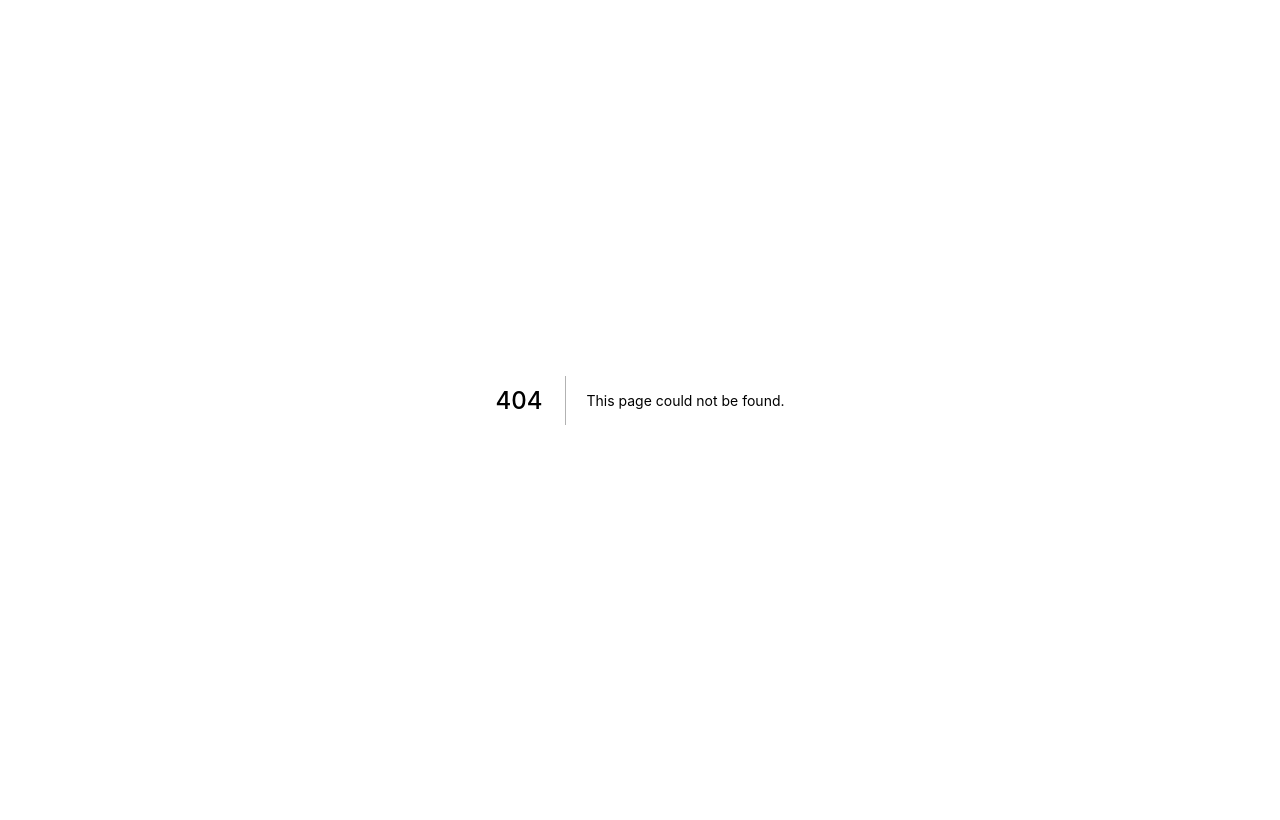
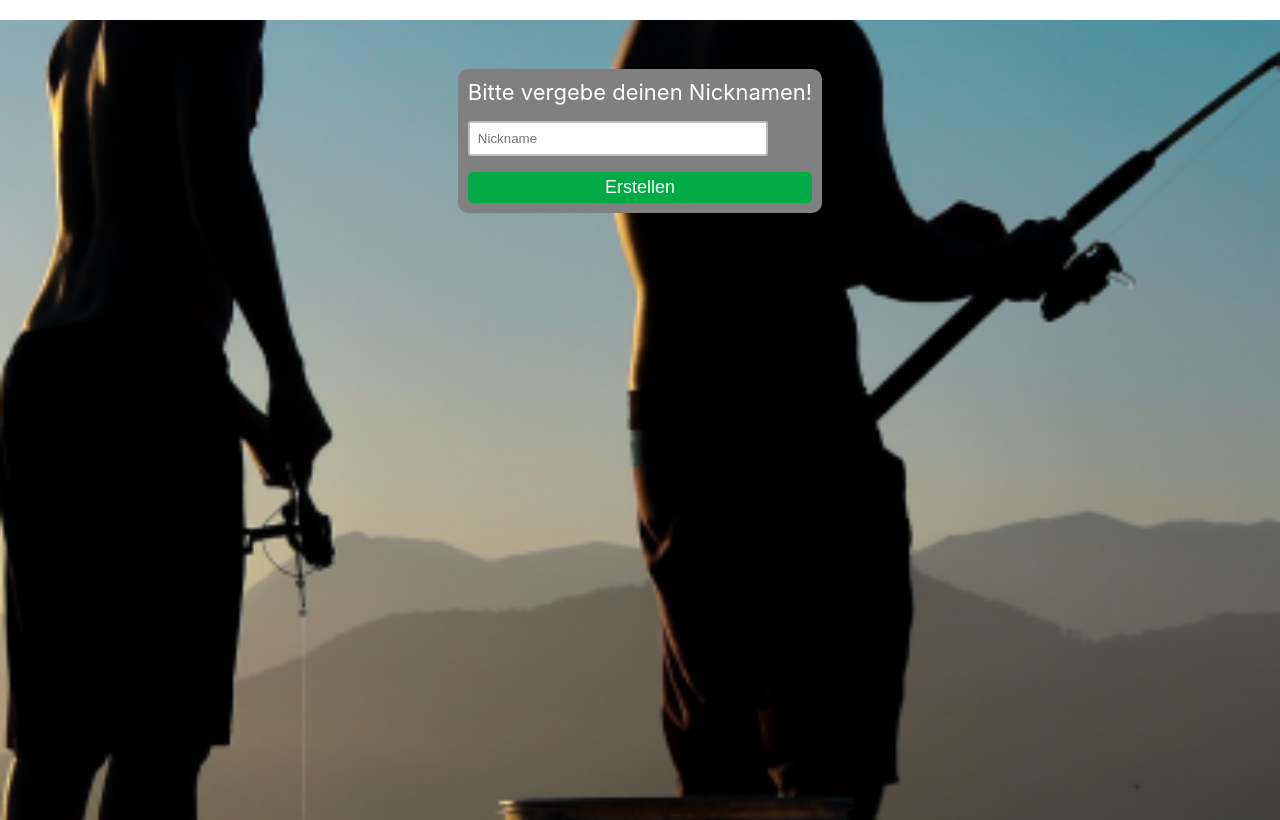
Before and after one commit to aramaisgaribjan/capstone-project, a Next.js app: page /auth/createNickname in a window 1280 px wide. Before the commit this address had no page. Built offline with nearby package versions, Linux system fonts and the light colour scheme; no server answers; sample sign-in values are in the browser's storage.

Commit message:
add create nickname page and join fishingday function

```diff
--- /dev/null
+++ b/pages/api/assignNickname/[userId].js
@@ -0,0 +1,43 @@
+import { getSession } from "next-auth/react";
+import { connectDb } from "../../../utils/db";
+import User from "../../../schema/User";
+
+export default async function handler(request, response) {
+  const { userId } = request.query;
+
+  try {
+    connectDb();
+
+    const session = await getSession({ req: request });
+
+    switch (request.method) {
+      case "PATCH":
+        const createNickname = await User.findByIdAndUpdate(
+          userId,
+          {
+            $set: { nickname: request.body.nickname },
+          },
+          { returnDocument: "after", runValidators: true }
+        ).where({ userId: session.user.id });
+
+        if (createNickname) {
+          response.status(200).json({
+            success: true,
+            data: createNickname,
+          });
+        } else {
+          response.status(404).json({ error: "Not found" });
+        }
+
+        break;
+
+      default:
+        console.log("request method was neither PATCH or DELETE");
+        response.status(405).json({ error: "Method not allowed" });
+        break;
+    }
+  } catch (error) {
+    console.error(error.message);
+    response.status(500).json({ error: error.message });
+  }
+}
--- a/pages/api/auth/[...nextauth].js
+++ b/pages/api/auth/[...nextauth].js
@@ -18,7 +18,10 @@ export default NextAuth({
   adapter: MongoDBAdapter(clientPromise),
   callbacks: {
     async session({ session, user }) {
-      return { ...session, user: { ...session.user, id: user.id } };
+      return {
+        ...session,
+        user: { ...session.user, id: user.id, nickname: user.nickname },
+      };
     },
   },
   // secret: process.env.NEXTAUTH_SECRET,
--- a/pages/api/fishingdays/[fishingdayId].js
+++ b/pages/api/fishingdays/[fishingdayId].js
@@ -1,5 +1,6 @@
 import Fishingday from "../../../schema/Fishingday";
 import { connectDb } from "../../../utils/db";
+import { getSession } from "next-auth/react";
 
 export default async function handler(request, response) {
   const { fishingdayId } = request.query;
@@ -7,14 +8,16 @@ export default async function handler(request, response) {
   try {
     connectDb();
 
+    const session = await getSession({ req: request });
+
     switch (request.method) {
       case "PATCH":
-        // patch the correct fishingday
+        if (session) {
           const updatedFishingday = await Fishingday.findByIdAndUpdate(
             fishingdayId,
-          {
-            $set: request.body,
-          },
+
+            request.body,
+
             { returnDocument: "after", runValidators: true }
           );
 
@@ -26,10 +29,13 @@ export default async function handler(request, response) {
           } else {
             response.status(404).json({ error: "Not found" });
           }
-
+        } else {
+          response.status(401).json({ error: "Not authenticated" });
+        }
         break;
 
       case "DELETE":
+        if (session) {
           const deletedFishingday = await Fishingday.findByIdAndDelete(
             fishingdayId
           );
@@ -40,6 +46,9 @@ export default async function handler(request, response) {
             });
           } else {
             response.status(404).json({ error: "Not found" });
+          }
+        } else {
+          response.status(401).json({ error: "Not authenticated" });
         }
         break;
 
--- a/pages/api/fishingdays/index.js
+++ b/pages/api/fishingdays/index.js
@@ -1,21 +1,37 @@
 import Fishingday from "../../../schema/Fishingday";
 import { connectDb } from "../../../utils/db";
+import { getSession } from "next-auth/react";
 
 export default async function handler(request, response) {
   try {
     connectDb();
 
+    const session = await getSession({ req: request });
+
     switch (request.method) {
       case "GET":
-        const fishingdays = await Fishingday.find();
-        response.status(200).json(fishingdays);
+        if (session) {
+          const fishingdays = await Fishingday.find()
+            .populate("userId")
+            .populate("participants");
+          response.status(200).json(fishingdays);
+        } else {
+          response.status(401).json({ error: "Not authenticated" });
+        }
         break;
 
       case "POST":
-        const createdFishingdays = await Fishingday.create({
-          ...request.body,
-        });
-        response.status(200).json({ success: true, data: createdFishingdays });
+        if (session) {
+          const createdFishingdays = await Fishingday.create({
+            ...request.body,
+            userId: session.user.id,
+          });
+          response
+            .status(200)
+            .json({ success: true, data: createdFishingdays });
+        } else {
+          response.status(401).json({ error: "Not authenticated" });
+        }
         break;
 
       default:
--- /dev/null
+++ b/pages/auth/createNickname.js
@@ -0,0 +1,158 @@
+import styled from "styled-components";
+import { getSession, useSession } from "next-auth/react";
+import { useEffect } from "react";
+import Link from "next/link";
+import backgroundImg from "/public/LoginBackground.png";
+import Image from "next/image";
+import { useRouter } from "next/router";
+
+export default function CreateNickname({ id }) {
+  const { data: session } = useSession();
+  const router = useRouter();
+
+  async function assignNickname(nickname) {
+    const response = await fetch(`/api/assignNickname/${session.user.id}`, {
+      method: "PATCH",
+      headers: { "content-type": "application/json" },
+      body: JSON.stringify({ nickname }),
+    });
+    if (response.ok) {
+      router.push("/");
+    }
+  }
+
+  function handleSubmit(event) {
+    event.preventDefault();
+    assignNickname(event.target.elements.nickname.value);
+  }
+
+  useEffect(() => {
+    if (session.user.nickname) {
+      router.push("/");
+    }
+  }, [session, router]);
+
+  return (
+    <Main>
+      <ImageContainer>
+        <Image
+          src={backgroundImg}
+          alt="Bild in svg"
+          layout="fill"
+          objectFit="cover"
+        />
+      </ImageContainer>
+      <h2>FishingBuddies!</h2>
+      <Form onSubmit={handleSubmit}>
+        <label htmlFor={`nickname-${id}`}>
+          Bitte vergebe deinen Nicknamen!
+        </label>
+        <input
+          type="text"
+          required
+          id={`nickname-${id}`}
+          name="nickname"
+          placeholder="Nickname"
+        />
+        <input type="submit" value="Erstellen" />
+      </Form>
+    </Main>
+  );
+}
+
+export async function getServerSideProps(context) {
+  const session = await getSession(context);
+
+  if (session) {
+    if (session.user.nickname) {
+      return {
+        redirect: {
+          destination: "/",
+          permanent: false,
+        },
+      };
+    }
+  } else {
+    return {
+      redirect: {
+        destination: "/signin/",
+        permanent: false,
+      },
+    };
+  }
+
+  return {
+    props: {
+      session,
+    },
+  };
+}
+const ImageContainer = styled.div`
+  position: absolute;
+  width: 100%;
+  height: 100%;
+`;
+const Form = styled.form`
+  margin: auto;
+  display: flex;
+  padding: 10px;
+  border-radius: 10px;
+  gap: 1rem;
+  flex-direction: column;
+  color: white;
+  position: relative;
+  width: fit-content;
+  background-color: grey;
+  font-size: 22px;
+
+  input[type="text"] {
+    padding: 0.5rem;
+    border: 2px solid rgb(190 190 190);
+    border-radius: 3px;
+    width: 300px;
+  }
+
+  input[type="submit"] {
+    width: fmax-content;
+    padding: 0.2rem 1.5rem 0.2rem 1.5rem;
+    border: 2px solid #00aa44;
+    border-radius: 5px;
+    background-color: #00aa44;
+    color: white;
+    font-size: 18px;
+  }
+`;
+
+const Main = styled.main`
+  height: 100vh;
+  width: 100vw;
+  > p {
+    @import url("https://fonts.googleapis.com/css2?family=Balthazar&family=Roboto:wght@100&display=swap");
+    color: white;
+    position: relative;
+    font-family: "Balthazar", serif;
+    font-size: 48px;
+    margin: 0;
+    text-align: center;
+    top: 110px;
+  }
+`;
+const Button = styled.button`
+  display: flex;
+  align-items: center;
+  position: relative;
+  top: 80px;
+  left: 80px;
+  font-size: 22px;
+  width: fit-content;
+  height: 41px;
+  cursor: pointer;
+  color: #00ff85;
+  background-color: #595959;
+  border: 1px solid #595959;
+  border-radius: 10px;
+  :hover {
+    background-color: green;
+    color: white;
+  }
+`;
--- a/schema/Fishingday.js
+++ b/schema/Fishingday.js
@@ -6,6 +6,7 @@ const fishingdaySchema = new Schema({
   waters: { type: String, required: true },
   dateTime: { type: Date },
   userId: { type: Schema.Types.ObjectId, ref: "User" },
+  participants: [{ type: Schema.Types.ObjectId, ref: "User" }],
 });
 
 export default model("Fishingday", fishingdaySchema, "fishingdays", {
```
Also changed, not shown: components/Fishingday.js (+49 -2 lines), pages/auth/signin.js (+8 -1 lines). Lines whose indentation alone changed are shown as unchanged.
